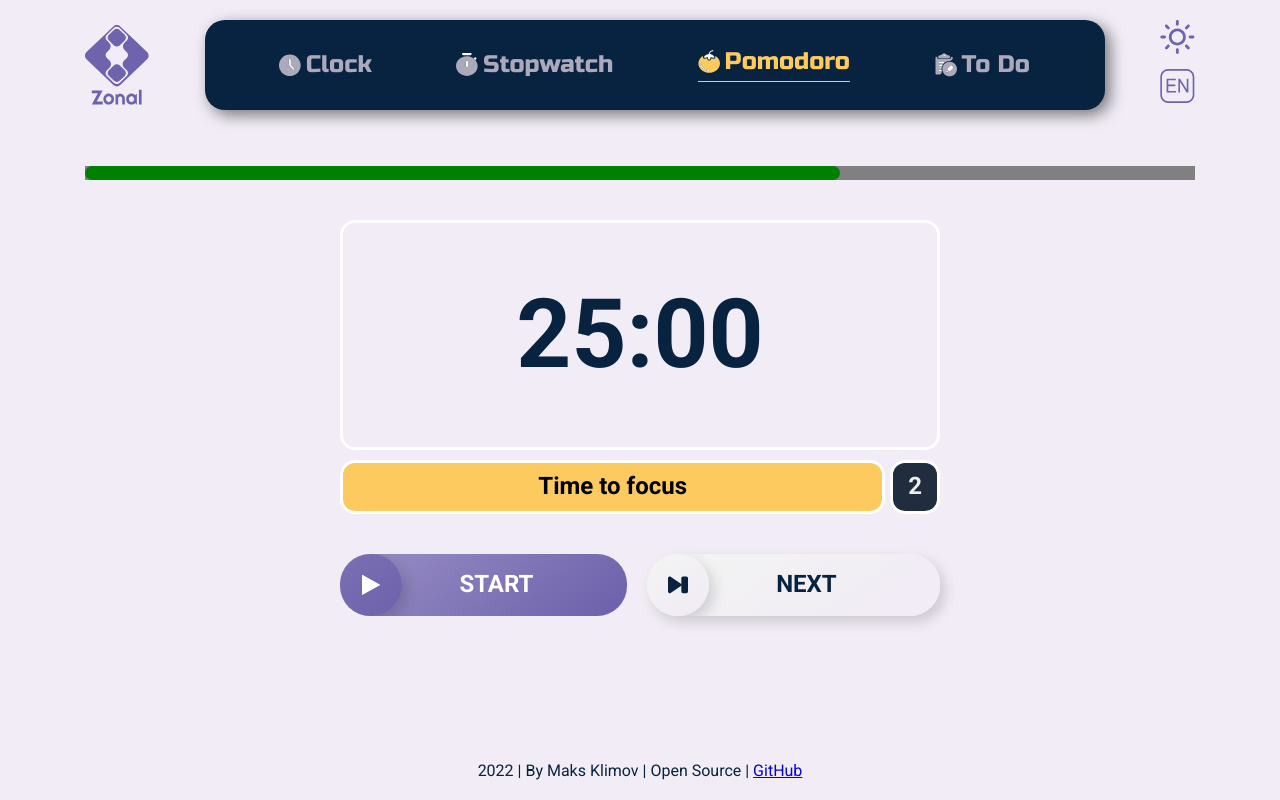
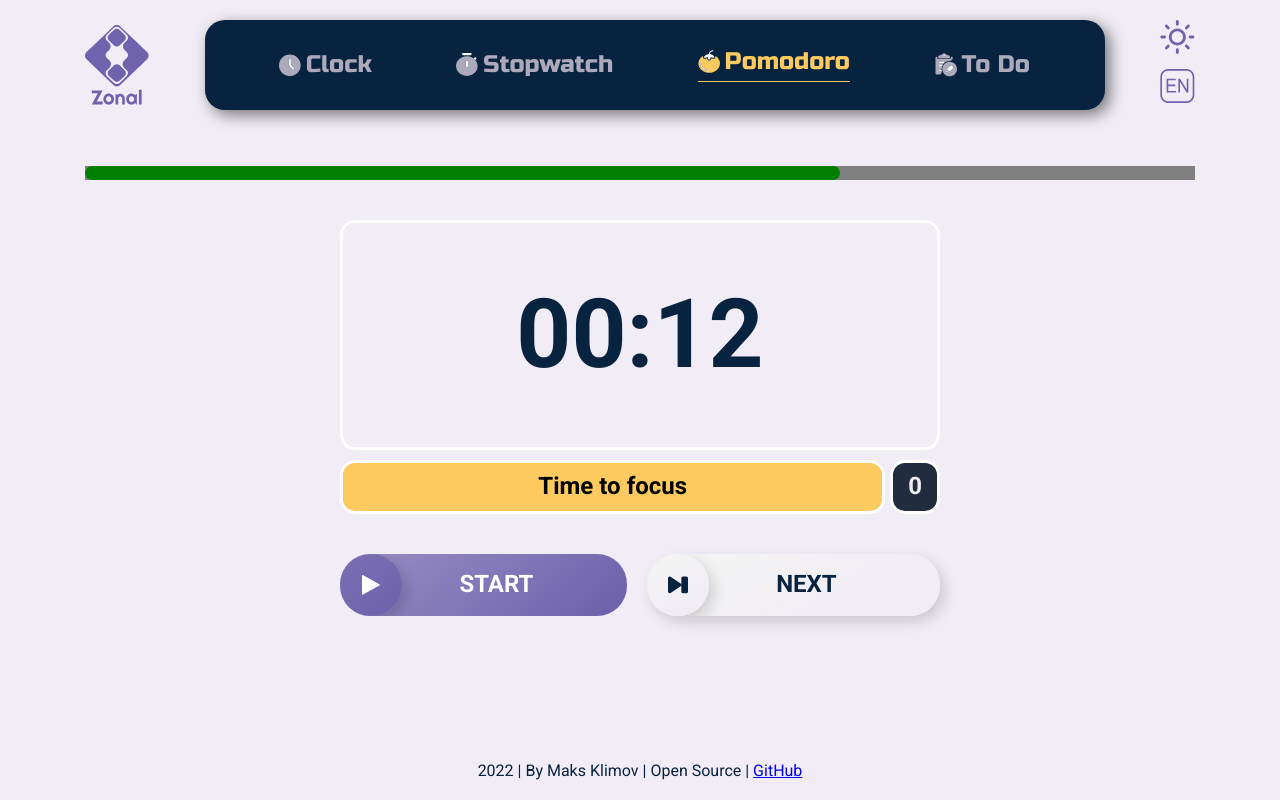
Before and after one commit to MaksEpifanov/zonal, a React (Create React App) app: page /pomodoro in a window 1280 px wide. Built offline with nearby package versions, Linux system fonts and the light colour scheme.

Commit message:
+ logic to DisplayPomodoro component

```diff
--- a/src/pages/pomodoro/components/PomodoroControls/index.jsx
+++ b/src/pages/pomodoro/components/PomodoroControls/index.jsx
@@ -18,11 +18,12 @@ const PomodoroControls = ({ className }) => {
     [className]: !!className,
   });
 
-  const [status, lap, toggleTimerStatus, changeTimerMode] = useControlPomodoro();
+  const [status, lap, toggleTimerStatus, changeTimerMode, resetTimer] = useControlPomodoro();
 
   const setMode = () => {
     const timerMode = getMode(status.timerMode, lap);
     changeTimerMode(timerMode);
+    resetTimer();
   };
 
   const PrimaryButton = (
--- a/src/pages/pomodoro/components/PomodoroDisplay/index.jsx
+++ b/src/pages/pomodoro/components/PomodoroDisplay/index.jsx
@@ -1,27 +1,52 @@
+import { useEffect } from 'react';
 import PropTypes from 'prop-types';
 import classNamesBind from 'classnames/bind';
 
 import Display from 'common/components/UI/Displays';
+import useDisplayPomodoro from 'pages/pomodoro/hooks/useDisplayPomodoro';
+import useControlPomodoro from 'pages/pomodoro/hooks/useControlPomodoro';
+import { formatTimer, getMode } from '../../utils';
 
 import styles from './PomodoroDisplay.module.scss';
 
 const cx = classNamesBind.bind(styles);
-
-const timer = '25:00';
-const status = 'Time to focus';
-const count = 2;
 
 const PomodoroDisplay = ({ className }) => {
   const classNames = cx({
     PomodoroDisplay,
     [className]: !!className,
   });
+
+  const [{ isTimerOn, timerMode }] = useControlPomodoro();
+  const [timer, lap, countTimer, countLap, changeTimerMode, resetTimer] = useDisplayPomodoro();
+
+  useEffect(() => {
+    let tick;
+    if (isTimerOn) {
+      clearInterval(tick);
+      tick = setInterval(countTimer, 1000);
+    }
+
+    if (timer === 0) {
+      if (timerMode === 'focus') {
+        countLap();
+      }
+      changeTimerMode(getMode(timerMode, lap + 1));
+      resetTimer();
+    }
+    return () => clearInterval(tick);
+  }, [isTimerOn, countTimer, changeTimerMode, countLap, lap, resetTimer, timer, timerMode]);
+
   return (
     <div className={classNames}>
-      <Display>{timer}</Display>
+      <Display>{formatTimer(timer)}</Display>
       <div className={styles.PomodoroDisplay__sub}>
-        <Display isActive>{status}</Display>
-        <Display>{count}</Display>
+        <Display isActive>
+          Time to
+          {' '}
+          {timerMode}
+        </Display>
+        <Display>{lap}</Display>
       </div>
     </div>
   );
--- a/src/pages/pomodoro/hooks/useControlPomodoro.js
+++ b/src/pages/pomodoro/hooks/useControlPomodoro.js
@@ -1,14 +1,15 @@
 import { useContext } from 'react';
 import { StoreContext } from 'store/Store';
-import { toggleTimerStatusAction, changeTimerModeAction } from 'store/actions';
+import { toggleTimerStatusAction, changeTimerModeAction, resetTimerAction } from 'store/actions';
 
 const useControlPomodoro = () => {
   const [{ pomodoro }, dispatch] = useContext(StoreContext);
 
   const toggleTimerStatus = () => dispatch(toggleTimerStatusAction());
   const changeTimerMode = (mode) => dispatch(changeTimerModeAction(mode));
+  const resetTimer = () => dispatch(resetTimerAction());
 
-  return [pomodoro.status, pomodoro.lap, toggleTimerStatus, changeTimerMode];
+  return [pomodoro.status, pomodoro.lap, toggleTimerStatus, changeTimerMode, resetTimer];
 };
 
 export default useControlPomodoro;
--- a/src/pages/pomodoro/hooks/useDisplayPomodoro.js
+++ b/src/pages/pomodoro/hooks/useDisplayPomodoro.js
@@ -9,7 +9,7 @@ const useDisplayPomodoro = () => {
 
   const countTimer = () => dispatch(countTimerAction());
   const countLap = () => dispatch(countLapAction());
-  const changeTimerMode = () => dispatch(changeTimerModeAction());
+  const changeTimerMode = (mode) => dispatch(changeTimerModeAction(mode));
   const resetTimer = () => dispatch(resetTimerAction());
 
   return [pomodoro.timer, pomodoro.lap, countTimer, countLap, changeTimerMode, resetTimer];
--- a/src/pages/pomodoro/utils/index.js
+++ b/src/pages/pomodoro/utils/index.js
@@ -1,7 +1,14 @@
 export const getMode = (prevMod, lap) => {
-  if (prevMod === 'focus' && lap === 4) return 'long-break';
-  if (prevMod === 'focus') return 'short-break';
+  if (prevMod === 'focus' && lap !== 0 && lap % 4 === 0) return 'long break';
+  if (prevMod === 'focus') return 'short break';
   return 'focus';
 };
 
-export const some = '';
+export const formatTimer = (time) => {
+  let mins = Math.floor(time / 60);
+  let sec = time - mins * 60;
+  if (mins < 10) mins = `0${mins}`;
+  if (sec < 10) sec = `0${sec}`;
+
+  return `${mins}:${sec}`;
+};
--- a/src/store/initialState.js
+++ b/src/store/initialState.js
@@ -19,15 +19,15 @@ const initialState = {
     laps: [],
   },
   pomodoro: {
-    timer: 25 * 60,
+    timer: 0.2 * 60,
     lap: 0,
     status: {
       isTimerOn: false,
       timerMode: 'focus',
     },
     settings: {
-      timerFocus: 25,
-      timerShortBreak: 5,
+      timerFocus: 0.2,
+      timerShortBreak: 0.1,
       timerLongBreak: 15,
       sound: true,
     },
--- a/src/store/reducers/pomodoro.js
+++ b/src/store/reducers/pomodoro.js
@@ -101,7 +101,7 @@ const pomodoroReducer = (state, action) => {
             },
           };
         }
-        case 'short-break': {
+        case 'short break': {
           return {
             ...state,
             pomodoro: {
@@ -110,7 +110,7 @@ const pomodoroReducer = (state, action) => {
             },
           };
         }
-        case 'long-break': {
+        case 'long break': {
           return {
             ...state,
             pomodoro: {
```
